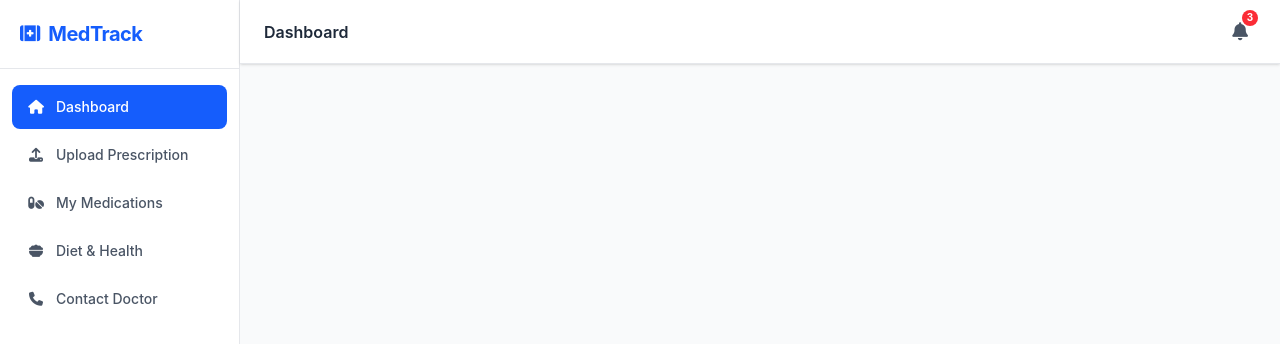
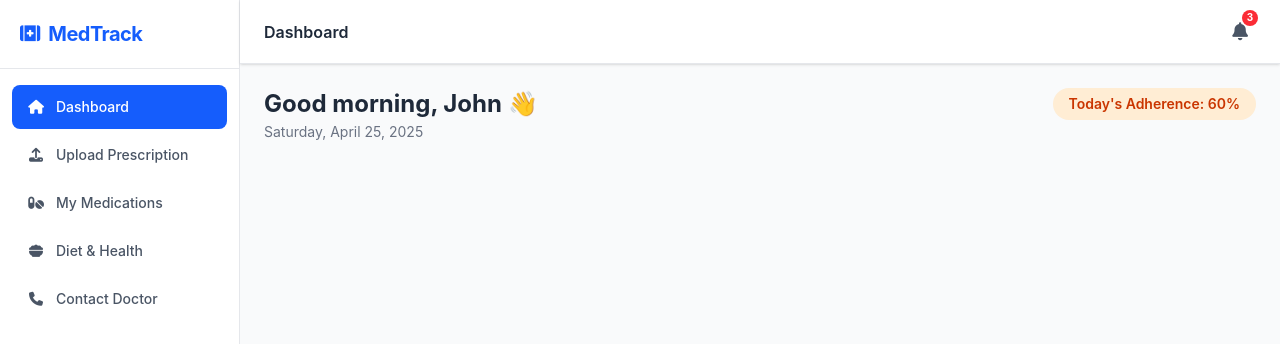
Before and after one commit to sujanamht/medtrack, a React (Vite) app: page / in a window 1280 px wide. Shown: the top 344 px of the page. Built offline with nearby package versions, Linux system fonts and the light colour scheme.

Commit message:
welcome row added

```diff
--- a/src/pages/Dashboard.tsx
+++ b/src/pages/Dashboard.tsx
@@ -79,6 +79,17 @@ export default function Dashboard() {
   return (
     <div className="space-y-6">
 
+         {/* 1. WELCOME ROW */}
+      <div className="flex items-start justify-between flex-wrap gap-3">
+        <div>
+          <h2 className="text-2xl font-bold text-gray-800">Good morning, John 👋</h2>
+          <p className="text-sm text-gray-500 mt-0.5">Saturday, April 25, 2025</p>
+        </div>
+        <span className={`inline-flex items-center gap-1.5 px-4 py-1.5 rounded-full text-sm font-semibold ${adherenceBadgeClass(adherencePct)}`}>
+          Today's Adherence: {adherencePct}%
+        </span>
+      </div>
+
 
 
     </div>
```
